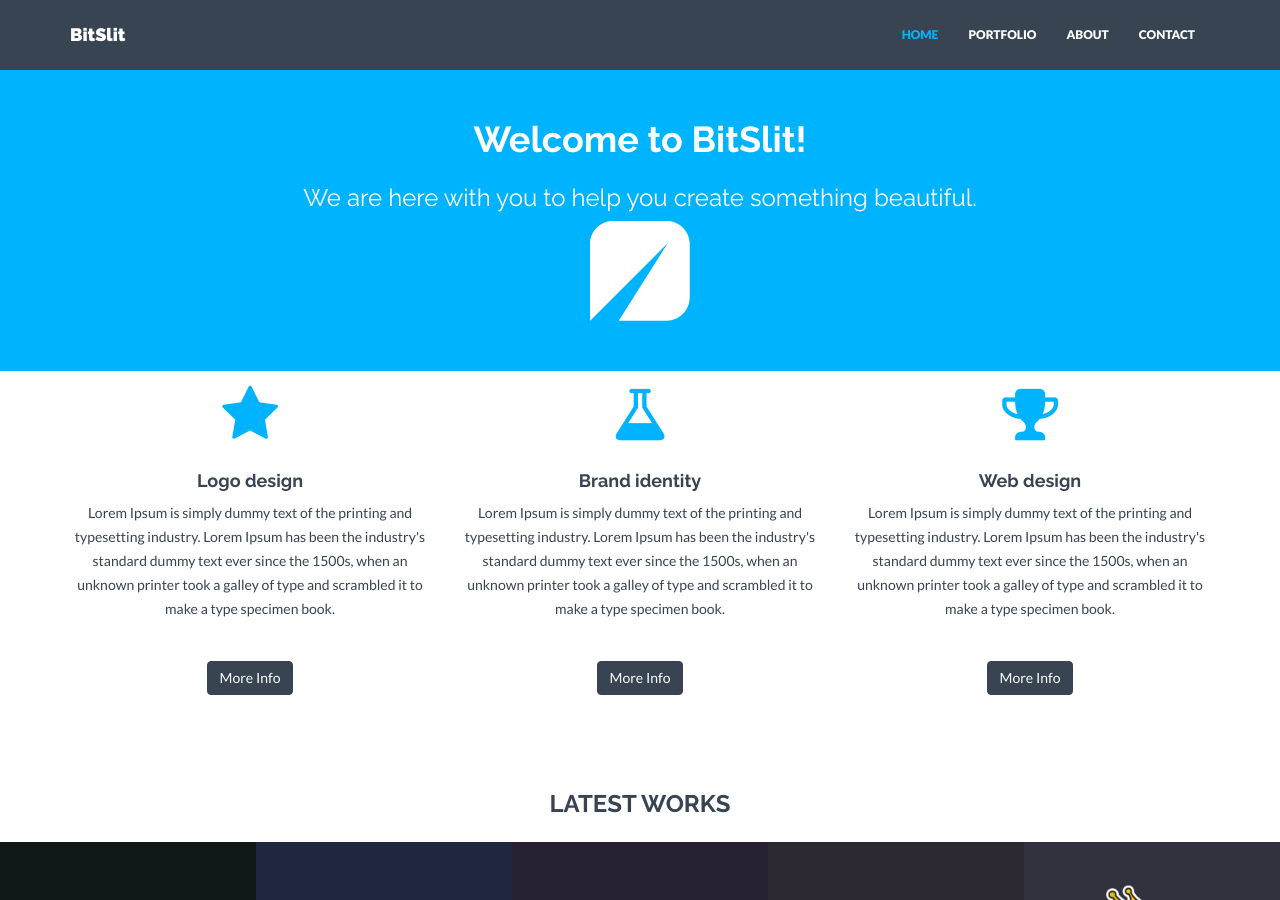
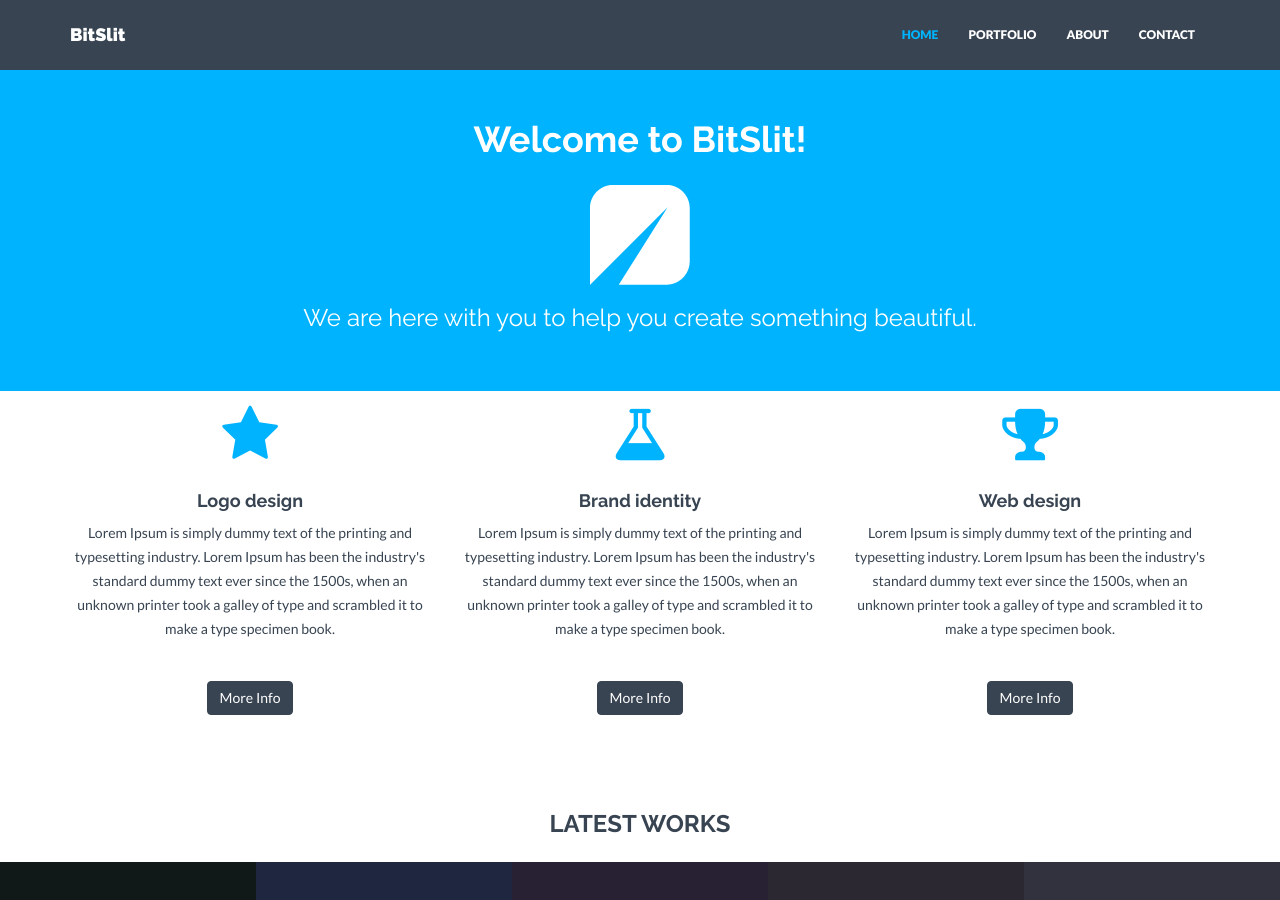
Before and after one commit to bitslit/portfolio, a Jekyll site: the page built from index.html, in a window 1280 px wide and 900 px high. Built offline with Jekyll 4.4.1, drawn with Linux system fonts in a browser that asks for light colours; nearby versions of some CDN libraries.

Commit message:
Update header.html

```diff
--- a/_includes/header.html
+++ b/_includes/header.html
@@ -3,14 +3,13 @@
         <div class="row">
             <div class="col-lg-8 col-lg-offset-2">
                 <h1>Welcome to BitSlit!</h1>
-                <h3>We are here with you to help you create something beautiful.</h3>
-                <h5></h5>
-            </div>
-            <div>
             </div>
             <div class="col-lg-8 col-lg-offset-2 himg">
                 <img src="{{ "/assets/img/logovan.png" | prepend: site.baseurl }}" class="img-responsive">
             </div>
+            <div class="col-lg-8 col-lg-offset-2">
+                <h3>We are here with you to help you create something beautiful.</h3>
+            </div>
         </div><!-- /row -->
     </div> <!-- /container -->
 </div><!-- /headerwrap -->
```
